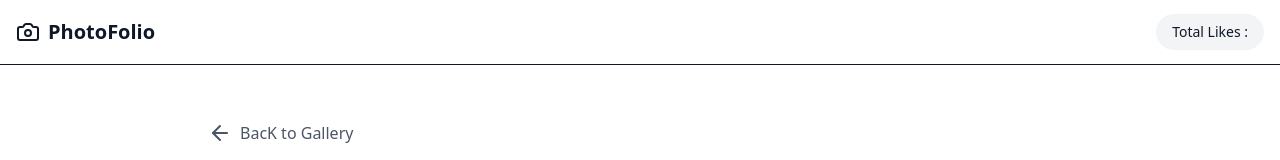
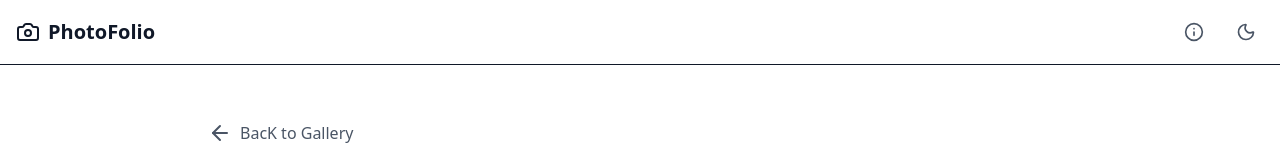
Before and after one commit to AlvinChen072380/photo-portfolio, a Next.js app: page /photo/1 in a window 1280 px wide. Shown: the top 160 px of the page. Built offline with nearby package versions, Linux system fonts and the light colour scheme; grey boxes are pictures that could not be loaded.

Commit message:
Add About Modal and setting on Navbar area

```diff
--- /dev/null
+++ b/src/component/Modal.tsx
@@ -0,0 +1,83 @@
+"use client";
+
+import { useEffect, useState } from "react";
+import { createPortal } from "react-dom";
+import { X } from "lucide-react";
+
+interface ModalProps {
+  isOpen: boolean;
+  onClose: () => void;
+  title?: string;
+  children: React.ReactNode;
+}
+
+export default function Modal({
+  isOpen,
+  onClose,
+  title,
+  children,
+}: ModalProps) {
+  // 1.解決SSR問題: 確保只在Client 端渲染
+  const [mounted, setMounted] = useState(false);
+
+  useEffect(() => {
+    setMounted(true);
+
+    // 當 Modal 打開時，鎖住背景滾動 (Body Lock)
+    if (isOpen) {
+      document.body.style.overflow = "hidden";
+    } else {
+      document.body.style.overflow = "unset";
+    }
+
+    // Cleanup function: 關閉時恢復滾動
+    return () => {
+      document.body.style.overflow = "unset";
+    };
+  }, [isOpen]);
+
+  // 如果沒掛載或是沒打開，就不渲染任何東西
+  if (!mounted || !isOpen) return null;
+
+  // 2.傳送門核心: createPortal(JSX, 目標 DOM)
+  // 這裡我們直接傳送到 document.body
+  return createPortal(
+    <>
+      {/* 背景遮罩 (Overlay) - 點擊背景關閉 */}
+      <div
+        className="fixed inset-0 z-50 bg-black/60 backdrop-blur-sm transition-opacity"
+        onClick={onClose}
+      />
+
+      {/* Modal 本體 - 居中顯示 */}
+      <div className="fixed inset-0 z-50 flex items-center justify-center p-4 pointer-events-none">{/* pointer-events-none 的意思是：
+          「我是透明人，滑鼠點擊請穿過我，去點後面的東西（也就是上面的背景遮罩）」
+          這解決了「點背景沒反應」的問題。
+      */}
+        <div
+          className="bg-white dark:bg-gray-900 rounded-2xl shadow-2xl w-full max-w-lg border border-gray-100 dark:border-gray-800 pointer-events-auto transform transition-all animate-in fade-in zoom-in-95 duration-200"
+          // 阻止點擊本體時觸發背景關閉 (冒泡)
+          onClick={(e) => e.stopPropagation}
+        >
+          {/* Header */}
+          <div className="flex items-center justify-between p-6 border-b border-gray-100 dark:border-gray-800">
+            <h3 className="text-xl font-bold text-gray-900 dark:text-white">
+              {title || "Info"}
+            </h3>
+            <button
+              onClick={onClose}
+              aria-label="Close modal"
+              className="p-2 rounded-full hover:bg-gray-100 dark:hover:bg-gray-800 transition-colors"
+            >
+              <X className="w-5 h-5 text-gray-500 cursor-pointer" />
+            </button>
+          </div>
+
+          {/* Content */}
+          <div className="p-6 text-gray-600 dark:text-gray-300">{children}</div>
+        </div>
+      </div>
+    </>,
+    document.body // 傳送目的地(參考google文件說明)
+  );
+}
--- a/src/component/Navbar.tsx
+++ b/src/component/Navbar.tsx
@@ -1,25 +1,94 @@
+"use client";
+
 import Link from "next/link";
-import { Camera } from "lucide-react";
+import { Camera, Moon, Sun, Info } from "lucide-react";
+import { useTheme } from "../context/ThemeContext";
+import { useState } from "react";
+import Modal from "./Modal";
 
 /* interface NavbarProps {
   totalLikes: number;
 } */
 
 export default function Navbar(/* { totalLikes }:NavbarProps */) {
+  const { theme, toggleTheme } = useTheme();
+
+  // 1.控制 Modal 開關的狀態
+  const [isAboutOpen, setIsAboutOpen] = useState(false);
+
   return (
-    <nav className="border-b sticky top-0 bg-white/80 backdrop-blur-md z-10">
-      <div className="max-w-7xl mx-auto px-4 h-16 flex items-center justify-between">
-        <Link href="/" className="flex items-center gap-2 font-bold text-xl">
-        <Camera className="w-6 h-6"/>
-        <span>PhotoFolio</span>
-        </Link>
+    <>
+      <nav
+        className="border-b sticky top-0 bg-white/80 backdrop-blur-md z-10
+      dark:bg-gray-900/80 dark:border-gray-800 transition-colors duration-300"
+      >
+        <div className="max-w-7xl mx-auto px-4 h-16 flex items-center justify-between">
+          <Link
+            href="/"
+            className="flex items-center gap-2 font-bold text-xl text-gray-900 dark:text-white"
+          >
+            <Camera className="w-6 h-6" />
+            <span>PhotoFolio</span>
+          </Link>
 
+          {/*
         <div className="flex items-center gap-4">
           <div className="bg-gray-100 px-4 py-2 rounded-full text-sm font-medium">
-            Total Likes : <span className="text-blue-600">{/* totalLikes */}</span>
+            Total Likes : <span className="text-blue-600">{totalLikes}</span>
+          </div>
+        </div> */}
+          <div className="flex items-center gap-4">
+            {/* 新增 About 按鈕 */}
+            <button
+              onClick={() => setIsAboutOpen(true)}
+              className="p-2 rounded-full hover:br-gray-100 dark:hover:bg-gray-800 transition-colors text-gray-600 dark:text-gray-300 cursor-pointer"
+              aria-label="About"
+            >
+              <Info className="w-5 h-5" />
+            </button>
+
+            {/* toggle button */}
+            <button
+              onClick={toggleTheme}
+              className="p-2 rounded-full hover:bg-gray-100 dark:hover:bg-gray-800 transition-colors text-gray-600 dark:text-gray-300 cursor-pointer"
+              aria-label="Toggle Dark Mode"
+            >
+              {theme === "light" ? (
+                <Moon className="w-5 h-5" />
+              ) : (
+                <Sun className="w-5 h-5" />
+              )}
+            </button>
           </div>
         </div>
-      </div>
-    </nav>
+      </nav>
+
+      {/*  2. 放置 Modal 元件 (放在哪裡都可，因為這個元件會被 Portal 到 body) */}
+      <Modal
+        isOpen={isAboutOpen}
+        onClose={() => setIsAboutOpen(false)}
+        title="About PhotoFolio"
+      >
+        <div className="space-y-4">
+          <p>
+            Welcome to <strong>PhotoFolio</strong>, a conceptual photography portfolio built to demonstrate advanced React patterns.
+          </p>
+          <ul className="list-disc list-inside space-y-2 text-sm">
+            <li>Next.js 15 (App Router)</li>
+            <li>React Portals & Context API</li>
+            <li>Tailwind CSS v4 Dark Mode</li>
+            <li>TypeScript & Custom Hooks</li>
+          </ul>
+          <div className="pt-4 flex justify-end">
+            <button
+              onClick={() => setIsAboutOpen(false)}
+              className="px-4 py-2 bg-blue-600 text-white rounded-lg hover:bg-blue-700 transition-colors cursor-pointer"
+            >
+              Got it!
+            </button>
+          </div>
+        </div>
+      </Modal>
+    </>
   );
 }
```
